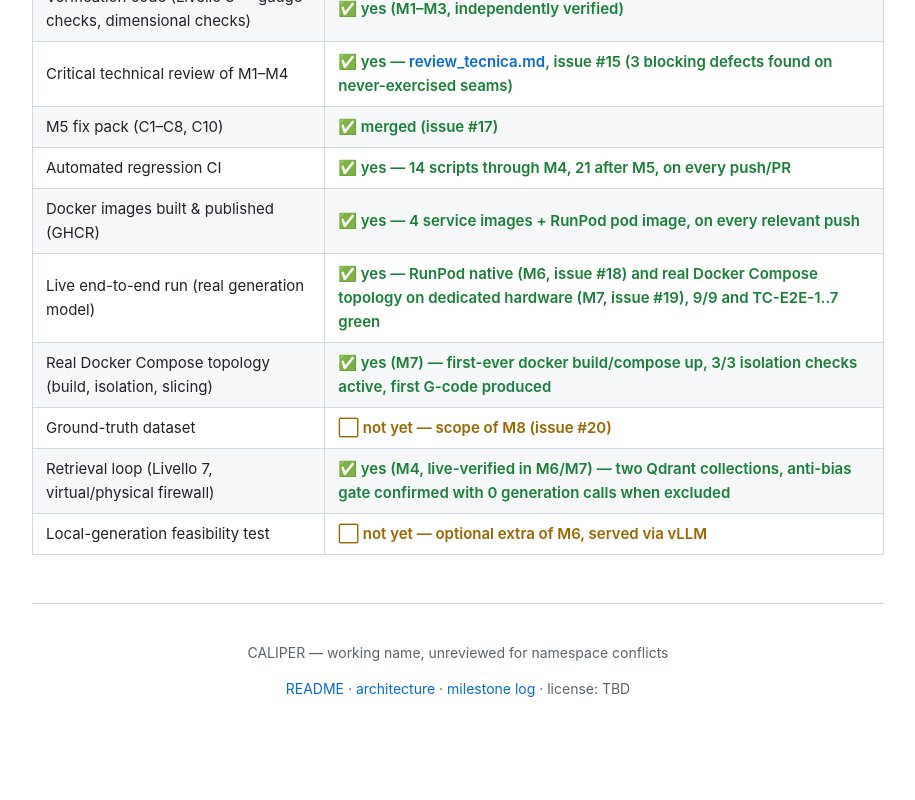
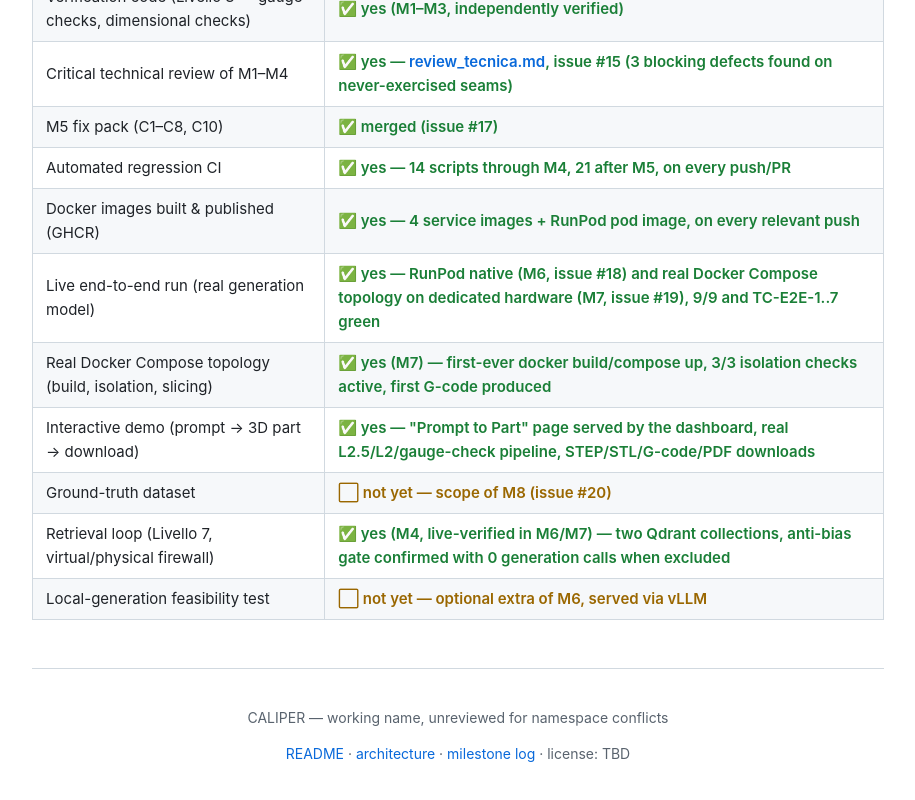
Before and after one commit to danielesalpietro/caliper-cad, a plain HTML site: page index.html in a window 1280 px wide. Shown: the part 3544-4344 px from the top of the page, without its empty margins (182-1097 px from the left). Before the commit the page ends 4323 px from the top, so only its background shows below. Drawn offline with Linux system fonts and the light colour scheme.

Commit message:
docs: documenta "Prompt to Part" — CLAUDE.md, logbook, README, index
Aggiornamento di stato per l'estensione di M7 (stesso giorno,
PR #33/#34): pagina interattiva sulla dashboard, 4 download,
PUBLIC_ACCESS/PROMPT_TO_PART_MODE, i 2 bug in più trovati (health_url
statica della dashboard, filament used/tempo stampa in fondo al
G-code dopo il dump di config). Nessun cambio a codice.

docs/logbook.md: nuova riga M7+ (non una milestone, un'estensione).
CHANGELOG.md: sezione [M7+] prima di [M7] (ordine cronologico).
CLAUDE.md: stato aggiornato, "Decisioni aperte" include ora il
controllo accessi (issue #35) e lo scoping (non ancora costruito)
della filettatura esterna ("vite").
README.md, index.html: menzione della pagina nella sezione Status.

```diff
--- a/index.html
+++ b/index.html
@@ -355,6 +355,7 @@
         <tr><td>Docker images built &amp; published (GHCR)</td><td class="status-ok">✅ yes — 4 service images + RunPod pod image, on every relevant push</td></tr>
         <tr><td>Live end-to-end run (real generation model)</td><td class="status-ok">✅ yes — RunPod native (M6, issue #18) and real Docker Compose topology on dedicated hardware (M7, issue #19), 9/9 and TC-E2E-1..7 green</td></tr>
         <tr><td>Real Docker Compose topology (build, isolation, slicing)</td><td class="status-ok">✅ yes (M7) — first-ever docker build/compose up, 3/3 isolation checks active, first G-code produced</td></tr>
+        <tr><td>Interactive demo (prompt → 3D part → download)</td><td class="status-ok">✅ yes — "Prompt to Part" page served by the dashboard, real L2.5/L2/gauge-check pipeline, STEP/STL/G-code/PDF downloads</td></tr>
         <tr><td>Ground-truth dataset</td><td class="status-pending">⬜ not yet — scope of M8 (issue #20)</td></tr>
         <tr><td>Retrieval loop (Livello 7, virtual/physical firewall)</td><td class="status-ok">✅ yes (M4, live-verified in M6/M7) — two Qdrant collections, anti-bias gate confirmed with 0 generation calls when excluded</td></tr>
         <tr><td>Local-generation feasibility test</td><td class="status-pending">⬜ not yet — optional extra of M6, served via vLLM</td></tr>
```
Also changed, not shown: 4 other files.
